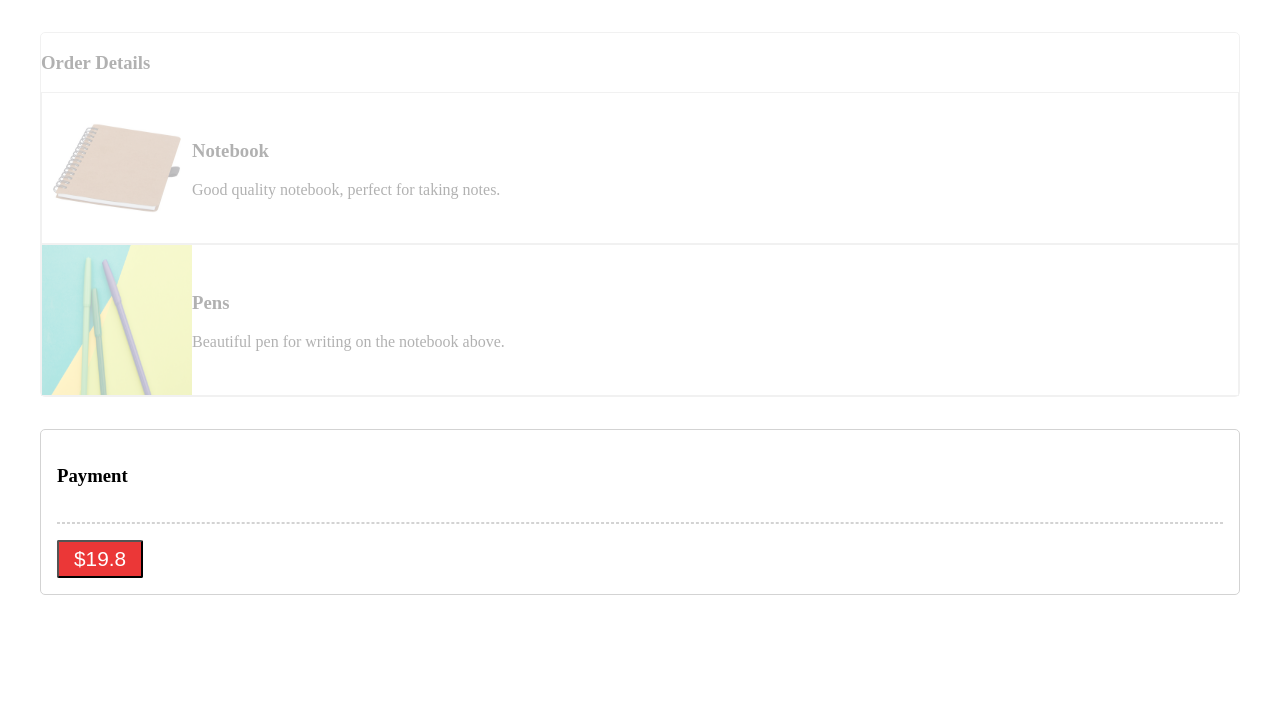
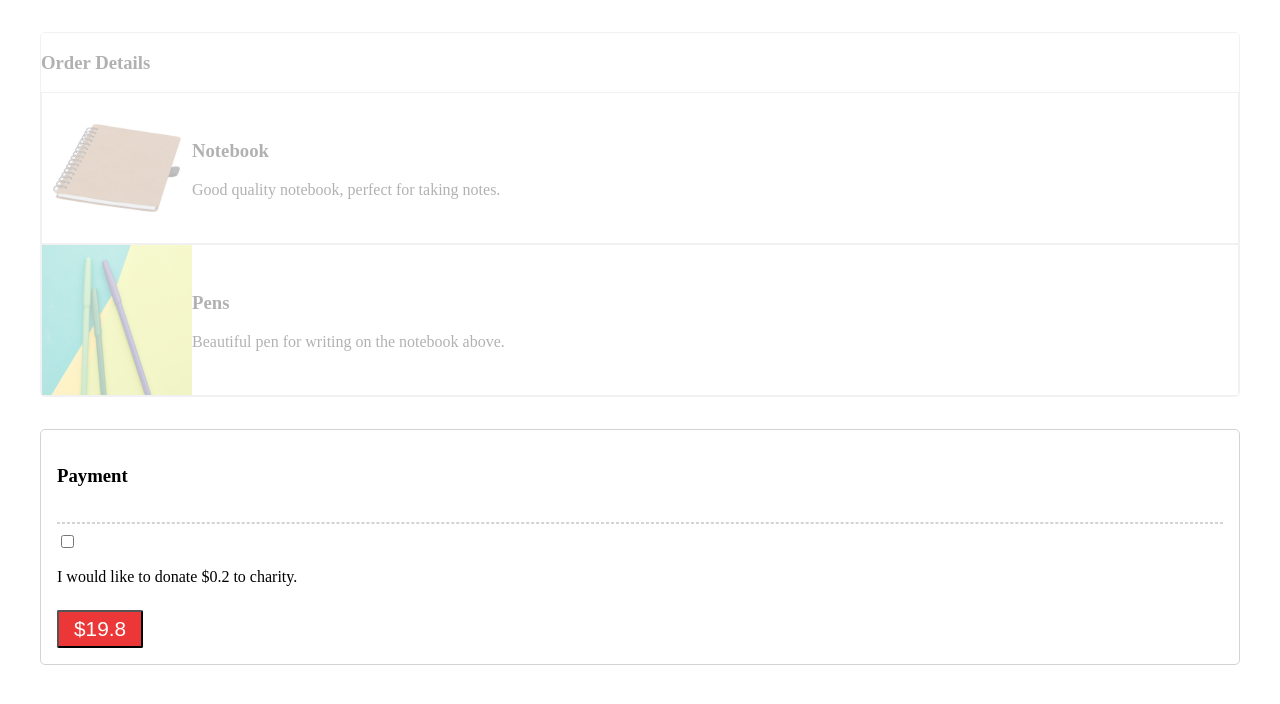
Before and after one commit to m1chae1-dev/React-Applications-with-Established-UI-Patterns, a React (Vite) app: page / in a window 1280 px wide. Shown: the top 704 px of the page. Built offline with nearby package versions, Linux system fonts and the light colour scheme; no server answers.

Commit message:
Internal state: agree to donation

```diff
--- a/src/components/Payment.tsx
+++ b/src/components/Payment.tsx
@@ -1,4 +1,4 @@
-import React from 'react';
+import React, { useMemo, useState } from 'react';
 import usePaymentMethods from '../hooks/usePaymentMethods';
 import PaymentMethods from '../components/PaymentMethods'
 import Products from './Products';
@@ -10,7 +10,17 @@
 }
 
 const Payment: React.FC<Props> = ({ amount }) => {
+    const [agreeToDonate, setAgreeToDonate] = useState<boolean>(false)
     const { paymentMethods } = usePaymentMethods()
+
+    const { total, tip } = useMemo(() => ({
+        total: agreeToDonate ? Math.floor(amount + 1) : amount,
+        tip: parseFloat((Math.floor(amount + 1) -  amount).toPrecision(10)),
+    }), [amount, agreeToDonate])
+
+    const handleChange = (e: any) => {
+        setAgreeToDonate(e.target)
+    }
 
     return (
         <div>
@@ -26,7 +36,21 @@
                     <PaymentMethods paymentMethods={paymentMethods} />
                 </div>
                 <hr />
-                <button className='payment_btn'>${amount}</button>
+                <div>
+                    <label>
+                        <input
+                            type="checkbox"
+                            onChange={handleChange}
+                            checked={agreeToDonate}
+                        />
+                        <p>
+                            {agreeToDonate
+                                ? "Thanks for your donation."
+                                : `I would like to donate $${tip} to charity.`}
+                        </p>
+                    </label>
+                </div>
+                <button className='payment_btn'>${total}</button>
             </div>
         </div>
     )
```
